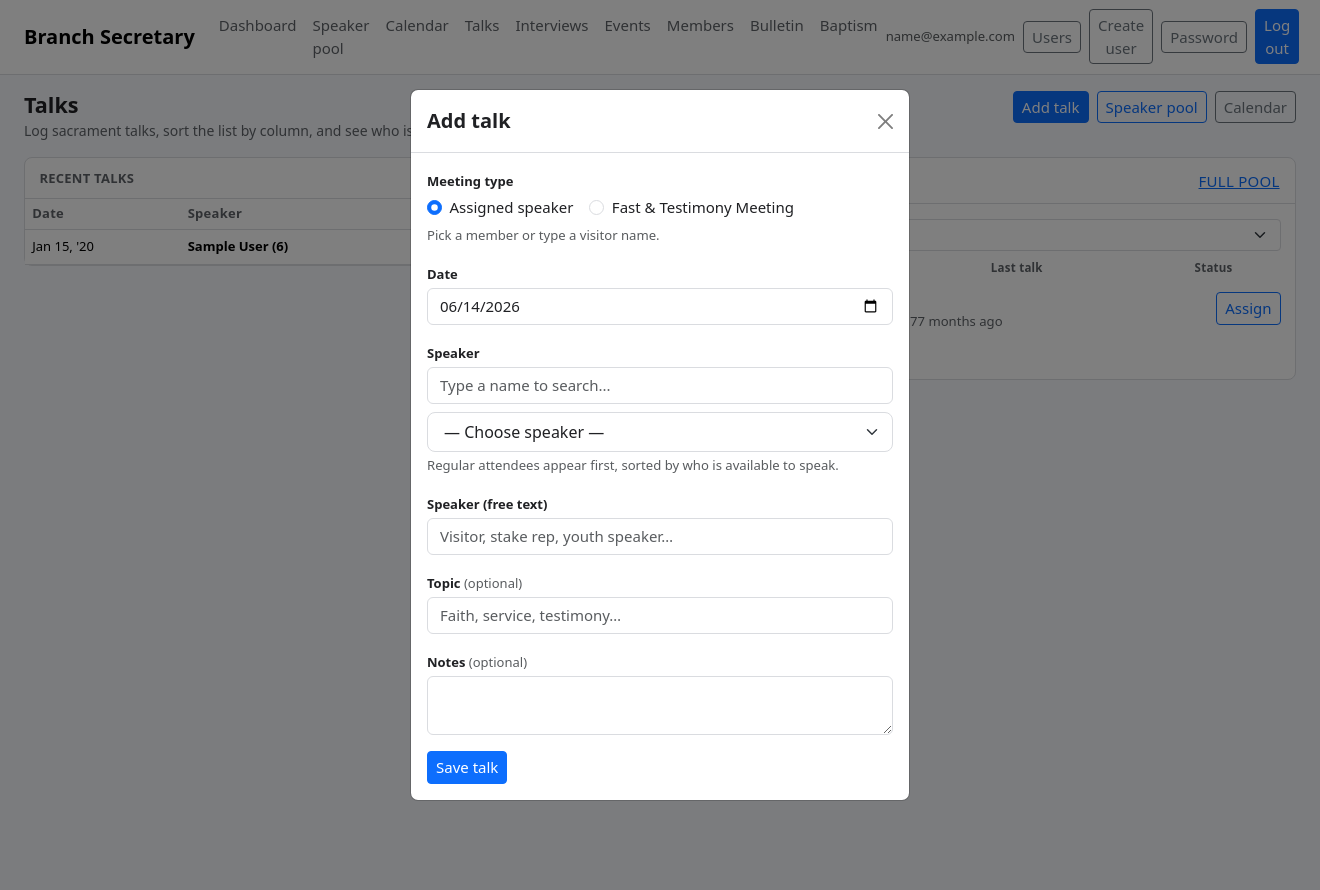
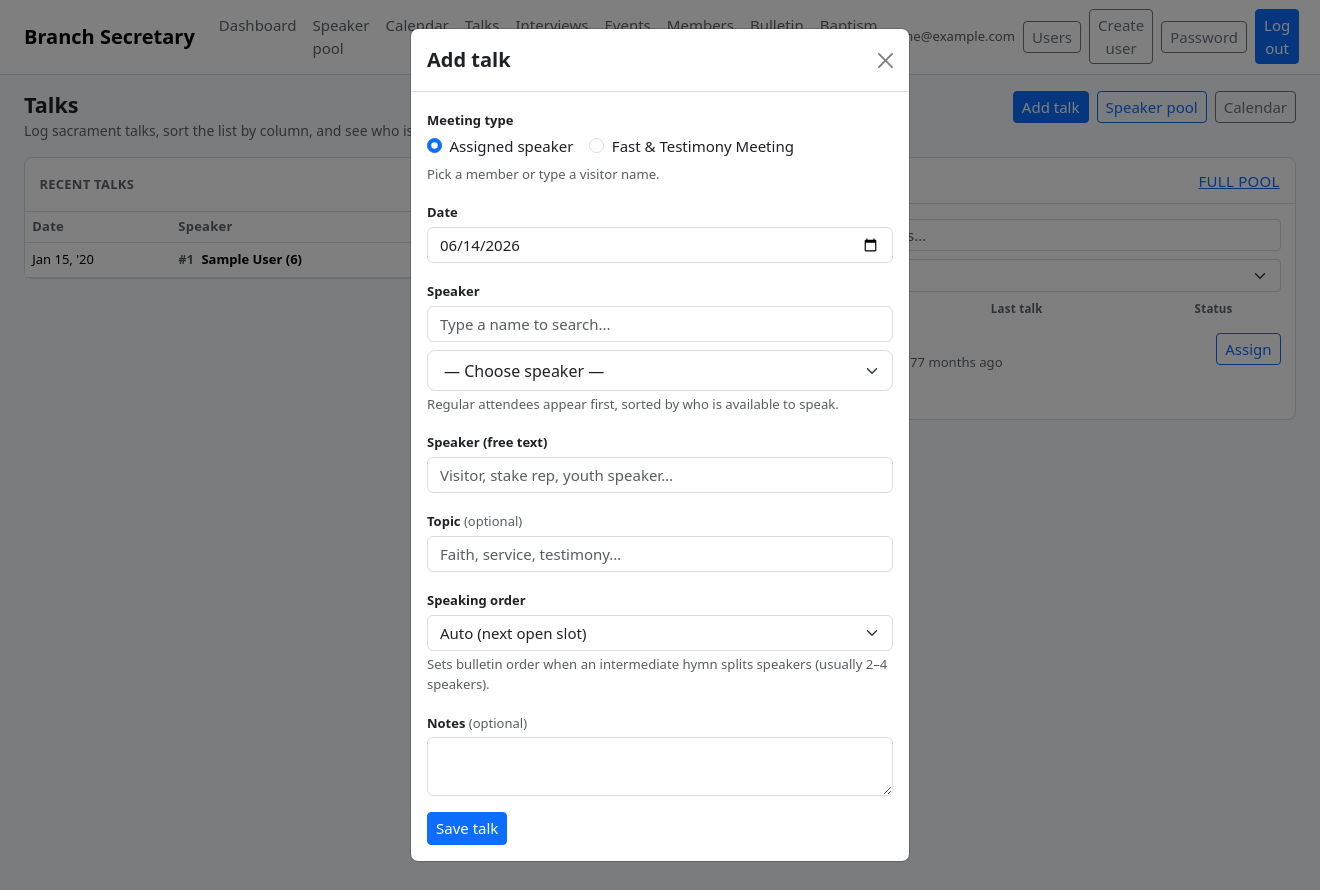
Before and after one commit to alexanderrichhunt-creator/branch-secretary-tool, a Flask app: page /talks in a window 1320 px wide, after a click on "Add talk". Run offline with Flask 3, Linux system fonts and the light colour scheme; a user stored in the database is signed in; tables that the repository leaves empty hold one stand-in row (values such as "Sample post"); some libraries are stand-ins or nearby versions.

Commit message:
Improve bulletin speakers, talk ordering, and pool search.
Split bulletin speakers around the intermediate hymn, fix hymn title lookup, add speaking order 1-4, exclude fast and testimony from talk lists, and add speaker search on the talks and pool pages.

Co-authored-by: Cursor <cursoragent@cursor.com>

```diff
--- a/app/models.py
+++ b/app/models.py
@@ -47,6 +47,7 @@ class Talk(db.Model):
     # Link to a member, OR use speaker_text for generic/one-off entries.
     member_id = db.Column(db.Integer, db.ForeignKey("member.id"), nullable=True, index=True)
     speaker_text = db.Column(db.String(256), nullable=True)
+    sort_order = db.Column(db.Integer, nullable=False, default=0)
     member = db.relationship("Member", back_populates="talks")
 
 
--- a/app/routes.py
+++ b/app/routes.py
@@ -202,12 +202,46 @@ def _week_start_sunday(d: date) -> date:
 MAX_TALKS_PER_SACRAMENT_WEEK = 4
 
 
-def _talk_week_meta(talks: list[Talk]) -> dict:
+def _parse_talk_sort_order() -> int:
+    raw = (request.form.get("sort_order") or "").strip()
+    if raw in ("1", "2", "3", "4"):
+        return int(raw)
+    return 0
+
+
+def _auto_talk_sort_order(talk_date: date, exclude_talk_id: int | None = None) -> int:
     from .bulletin import is_fast_testimony_talk
 
+    used = {
+        t.sort_order
+        for t in _week_talks(talk_date, exclude_talk_id)
+        if not is_fast_testimony_talk(t) and t.sort_order in (1, 2, 3, 4)
+    }
+    for order in range(1, MAX_TALKS_PER_SACRAMENT_WEEK + 1):
+        if order not in used:
+            return order
+    return MAX_TALKS_PER_SACRAMENT_WEEK
+
+
+def _resolve_talk_sort_order(
+    talk_date: date,
+    requested: int,
+    *,
+    exclude_talk_id: int | None = None,
+) -> int:
+    if requested in range(1, MAX_TALKS_PER_SACRAMENT_WEEK + 1):
+        return requested
+    return _auto_talk_sort_order(talk_date, exclude_talk_id)
+
+
+def _talk_week_meta(talks: list[Talk]) -> dict:
+    from .bulletin import is_fast_testimony_talk, sort_assigned_talks
+
+    regular = sort_assigned_talks(talks)
     return {
         "has_fast_testimony": any(is_fast_testimony_talk(t) for t in talks),
-        "regular_talk_count": sum(1 for t in talks if not is_fast_testimony_talk(t)),
+        "regular_talk_count": len(regular),
+        "regular_talks": regular,
     }
 
 
@@ -219,7 +253,11 @@ def _build_current_talk_week(recent_talks: list[Talk], today: date) -> dict:
     week_start = _week_start_sunday(sacrament_date)
     week_talks = sorted(
         (t for t in recent_talks if _week_start_sunday(t.talk_date) == week_start),
-        key=lambda t: t.talk_date,
+        key=lambda t: (
+            (getattr(t, "sort_order", 0) or 999) if (getattr(t, "sort_order", 0) or 0) > 0 else 999,
+            t.talk_date,
+            t.id,
+        ),
     )
     return {
         "week_start": week_start,
@@ -249,7 +287,11 @@ def _build_talk_sunday_groups(
     cutoff_week = _week_start_sunday(cutoff)
     while week_start >= cutoff_week:
         if exclude_week_start is None or week_start != exclude_week_start:
-            talks = sorted(by_week.get(week_start, []), key=lambda t: t.talk_date)
+            talks = sorted(by_week.get(week_start, []), key=lambda t: (
+                (getattr(t, "sort_order", 0) or 999) if (getattr(t, "sort_order", 0) or 0) > 0 else 999,
+                t.talk_date,
+                t.id,
+            ))
             groups.append(
                 {
                     "sacrament_date": week_start,
@@ -642,8 +684,11 @@ def _member_talk_recency(exclude_talk_id: int | None = None) -> dict[str, dict]:
 @main_bp.get("/talks")
 @login_required
 def talks():
+    from .bulletin import is_fast_testimony_talk
+
     today = date.today()
-    talks = Talk.query.order_by(Talk.talk_date.desc()).limit(200).all()
+    all_talks = Talk.query.order_by(Talk.talk_date.desc()).limit(200).all()
+    talks = [t for t in all_talks if not is_fast_testimony_talk(t)]
     return render_template(
         "talks.html",
         talks=talks,
@@ -713,6 +758,7 @@ def add_talk():
         talk_date=talk_date,
         topic=topic,
         notes=notes,
+        sort_order=0 if is_fast_testimony else _resolve_talk_sort_order(talk_date, _parse_talk_sort_order()),
     )
     db.session.add(t)
     db.session.commit()
@@ -792,6 +838,14 @@ def edit_talk_post(talk_id: int):
     talk.speaker_text = speaker_text
     talk.topic = topic
     talk.notes = notes
+    if is_fast_testimony:
+        talk.sort_order = 0
+    else:
+        talk.sort_order = _resolve_talk_sort_order(
+            talk_date,
+            _parse_talk_sort_order(),
+            exclude_talk_id=talk.id,
+        )
     db.session.commit()
 
     flash("Talk updated.", "success")
@@ -1211,16 +1265,14 @@ def api_events():
 
 
 def _talks_for_bulletin_date(talk_date: date) -> list[Talk]:
-    talks = Talk.query.filter_by(talk_date=talk_date).order_by(Talk.id.asc()).all()
-    if talks:
-        return talks
-    week_start = _week_start_sunday(talk_date)
-    week_end = week_start + timedelta(days=6)
-    return (
-        Talk.query.filter(Talk.talk_date >= week_start, Talk.talk_date <= week_end)
-        .order_by(Talk.talk_date.asc(), Talk.id.asc())
-        .all()
-    )
+    from .bulletin import talk_sort_key
+
+    talks = Talk.query.filter_by(talk_date=talk_date).all()
+    if not talks:
+        week_start = _week_start_sunday(talk_date)
+        week_end = week_start + timedelta(days=6)
+        talks = Talk.query.filter(Talk.talk_date >= week_start, Talk.talk_date <= week_end).all()
+    return sorted(talks, key=talk_sort_key)
 
 
 @main_bp.get("/bulletin")
@@ -1251,9 +1303,15 @@ def bulletin_builder():
         _talks_for_bulletin_date(meeting_date),
     )
     defaults["is_first_sacrament_sunday"] = is_first_sacrament_sunday(meeting_date)
+    week_talks = _talks_for_bulletin_date(meeting_date)
+    has_intermediate = bool(
+        (defaults.get("intermediate_hymn_num") or "").strip()
+        or (defaults.get("intermediate_hymn_title") or "").strip()
+    )
     defaults["speakers_text"] = speakers_text_for_mode(
         defaults["speakers_mode"],
-        _talks_for_bulletin_date(meeting_date),
+        week_talks,
+        split_for_intermediate=has_intermediate,
     )
 
     return render_template(
@@ -1297,9 +1355,15 @@ def api_bulletin_speakers():
     if mode not in (SPEAKERS_MODE_TALKS, SPEAKERS_MODE_FAST_TESTIMONY):
         mode = default_speakers_mode(talk_date, talks)
 
+    split_for_intermediate = (request.args.get("has_intermediate") or "").strip() == "1"
+
     return jsonify(
         {
-            "speakers_text": speakers_text_for_mode(mode, talks),
+            "speakers_text": speakers_text_for_mode(
+                mode,
+                talks,
+                split_for_intermediate=split_for_intermediate,
+            ),
             "speakers_mode": mode,
             "is_first_sacrament_sunday": is_first_sacrament_sunday(talk_date),
         }
@@ -1406,11 +1470,12 @@ def bulletin_export(fmt: str):
 
     data = bulletin_from_form(request.form)
     meeting_date = data.get("meeting_date")
+    talks = _talks_for_bulletin_date(meeting_date) if meeting_date else []
     suffix = meeting_date.isoformat() if meeting_date else "draft"
 
     try:
         if fmt == "docx":
-            payload = export_docx(data)
+            payload = export_docx(data, talks)
             return send_file(
                 io.BytesIO(payload),
                 as_attachment=True,
@@ -1418,7 +1483,7 @@ def bulletin_export(fmt: str):
                 mimetype="application/vnd.openxmlformats-officedocument.wordprocessingml.document",
             )
         if fmt == "txt":
-            text = build_bulletin_text(data)
+            text = build_bulletin_text(data, talks)
             return send_file(
                 io.BytesIO(text.encode("utf-8")),
                 as_attachment=True,
--- a/app/static/app.css
+++ b/app/static/app.css
@@ -139,6 +139,15 @@ body {
 .speaker-pool-controls .form-select {
   flex: 1 1 9rem;
   min-width: 9rem;
+}
+
+.speaker-pool-controls .speaker-pool-name-search {
+  flex: 1 1 100%;
+  min-width: 10rem;
+}
+
+.talks-page-main .talks-recent-search {
+  max-width: 14rem;
 }
 
 .speaker-pool-sortable {
--- a/app/static/speaker-pool-controls.js
+++ b/app/static/speaker-pool-controls.js
@@ -91,11 +91,13 @@
 
   function applySortFilter(wrap, state) {
     const filterSelect = wrap.querySelector(".speaker-pool-filter-status");
+    const searchInput = wrap.querySelector(".speaker-pool-name-search");
     const emptyEl = wrap.querySelector(".speaker-pool-filter-empty");
     const parent = getListParent(wrap);
     if (!parent) return;
 
     const filterStatus = filterSelect ? filterSelect.value : "";
+    const searchQuery = searchInput ? searchInput.value.trim().toLowerCase() : "";
     let items = getItems(wrap);
 
     if (filterStatus) {
@@ -105,6 +107,12 @@
           return status === "recent" || status === "upcoming";
         }
         return status === filterStatus;
+      });
+    }
+
+    if (searchQuery) {
+      items = items.filter(function (el) {
+        return (el.getAttribute("data-pool-name") || "").includes(searchQuery);
       });
     }
 
@@ -129,6 +137,9 @@
             ? status === "recent" || status === "upcoming"
             : status === filterStatus;
       }
+      if (visible && searchQuery) {
+        visible = (el.getAttribute("data-pool-name") || "").includes(searchQuery);
+      }
       el.classList.toggle("d-none", !visible);
     });
 
@@ -139,8 +150,9 @@
 
   function initWrap(wrap) {
     const filterSelect = wrap.querySelector(".speaker-pool-filter-status");
+    const searchInput = wrap.querySelector(".speaker-pool-name-search");
     const sortButtons = wrap.querySelectorAll(".speaker-pool-sortable");
-    if (!sortButtons.length && !filterSelect) return;
+    if (!sortButtons.length && !filterSelect && !searchInput) return;
 
     const state = { column: null, direction: "asc" };
 
@@ -164,6 +176,7 @@
     });
 
     if (filterSelect) filterSelect.addEventListener("change", refresh);
+    if (searchInput) searchInput.addEventListener("input", refresh);
     refresh();
   }
 
--- a/app/static/talks-recent-controls.js
+++ b/app/static/talks-recent-controls.js
@@ -69,15 +69,32 @@
     });
   }
 
+  function applySearch(wrap) {
+    const searchInput = wrap.closest(".panel")?.querySelector(".talks-recent-search")
+      || document.querySelector(".talks-recent-search");
+    const query = searchInput ? searchInput.value.trim().toLowerCase() : "";
+    getRows(wrap).forEach(function (row) {
+      if (!query) {
+        row.classList.remove("d-none");
+        return;
+      }
+      const speaker = (row.getAttribute("data-talk-speaker") || "").toLowerCase();
+      row.classList.toggle("d-none", !speaker.includes(query));
+    });
+  }
+
   function initWrap(wrap) {
     const sortButtons = wrap.querySelectorAll(".talks-recent-sortable");
-    if (!sortButtons.length) return;
+    const searchInput = wrap.closest(".panel")?.querySelector(".talks-recent-search")
+      || document.querySelector(".talks-recent-search");
+    if (!sortButtons.length && !searchInput) return;
 
     const state = { column: null, direction: "asc" };
 
     function refresh() {
       applySort(wrap, state);
       updateHeaderIndicators(wrap, state.column, state.direction);
+      applySearch(wrap);
     }
 
     sortButtons.forEach(function (btn) {
@@ -93,6 +110,8 @@
         refresh();
       });
     });
+
+    if (searchInput) searchInput.addEventListener("input", refresh);
   }
 
   document.querySelectorAll("[data-talks-recent-list]").forEach(initWrap);
--- a/app/templates/partials/speaker_pool_table.html
+++ b/app/templates/partials/speaker_pool_table.html
@@ -3,6 +3,12 @@
   {% if speaker_pool %}
     {% if show_controls %}
       <div class="speaker-pool-controls d-flex flex-wrap gap-2 mb-2">
+        <input
+          type="search"
+          class="form-control form-control-sm speaker-pool-name-search"
+          placeholder="Search speakers…"
+          aria-label="Search speakers by name"
+        />
         <select class="form-select form-select-sm speaker-pool-filter-status" aria-label="Filter by status">
           <option value="">All statuses</option>
           <option value="never">Never spoke</option>
--- /dev/null
+++ b/app/templates/partials/talk_speaker_order.html
@@ -0,0 +1,11 @@
+<div class="mb-3 talk-assigned-fields">
+  <label class="form-label" for="{{ id_prefix }}sort_order">Speaking order</label>
+  <select class="form-select" id="{{ id_prefix }}sort_order" name="sort_order">
+    <option value="" {% if not selected_sort_order %}selected{% endif %}>Auto (next open slot)</option>
+    <option value="1" {% if selected_sort_order == 1 %}selected{% endif %}>1 — first speaker</option>
+    <option value="2" {% if selected_sort_order == 2 %}selected{% endif %}>2</option>
+    <option value="3" {% if selected_sort_order == 3 %}selected{% endif %}>3</option>
+    <option value="4" {% if selected_sort_order == 4 %}selected{% endif %}>4</option>
+  </select>
+  <div class="form-text">Sets bulletin order when an intermediate hymn splits speakers (usually 2–4 speakers).</div>
+</div>
--- a/app/templates/speaker_pool.html
+++ b/app/templates/speaker_pool.html
@@ -92,6 +92,9 @@
               <label class="form-label" for="pool_topic">Topic <span class="text-muted fw-normal">(optional)</span></label>
               <input class="form-control" type="text" id="pool_topic" name="topic" placeholder="Topic" />
             </div>
+            {% with id_prefix='pool_', selected_sort_order=none %}
+              {% include 'partials/talk_speaker_order.html' %}
+            {% endwith %}
           </div>
           <button class="btn btn-primary btn-sm" type="submit">Save talk assignment</button>
         </form>
--- a/app/templates/talk_edit.html
+++ b/app/templates/talk_edit.html
@@ -11,7 +11,7 @@
 <div class="card shadow-sm">
   <div class="card-body">
         <form method="post" action="{{ url_for('main.edit_talk_post', talk_id=talk.id) }}" class="talk-add-form">
-      {% set id_prefix = '' %}{% include 'partials/talk_kind_selector.html' %}
+      {% set is_fast_testimony = is_fast_testimony %}{% set id_prefix = '' %}{% include 'partials/talk_kind_selector.html' %}
       <div class="talk-assigned-fields">
         <div class="mb-3">
           <label class="form-label big-label" for="member_filter">Speaker (speaker pool first)</label>
@@ -36,6 +36,9 @@
           <label class="form-label big-label" for="topic">Topic <span class="text-muted fw-normal">(optional)</span></label>
           <input class="form-control form-control-lg" id="topic" name="topic" value="{{ talk.topic or '' }}" />
         </div>
+        {% with id_prefix='', selected_sort_order=talk.sort_order if talk.sort_order else none %}
+          {% include 'partials/talk_speaker_order.html' %}
+        {% endwith %}
       </div>
       <div class="mb-3">
         <label class="form-label big-label" for="notes">Notes (optional)</label>
--- a/app/templates/talks.html
+++ b/app/templates/talks.html
@@ -15,7 +15,15 @@
 <div class="row g-3 talks-page-layout align-items-start">
   <div class="col-12 col-lg-7 order-2 order-lg-1 talks-page-main">
     <div class="panel">
-      <div class="panel-header">Recent talks</div>
+      <div class="panel-header d-flex flex-wrap justify-content-between align-items-center gap-2">
+        <span>Recent talks</span>
+        <input
+          type="search"
+          class="form-control form-control-sm talks-recent-search"
+          placeholder="Search speakers…"
+          aria-label="Search recent talks by speaker"
+        />
+      </div>
       <div class="panel-body p-0 panel-body-scroll">
         <div class="table-responsive" data-talks-recent-list>
           <table class="table table-sm align-middle mb-0 talks-recent-table">
@@ -54,7 +62,10 @@
                       <span class="speaker-pool-badge speaker-pool-badge-upcoming d-inline-block ms-1">Upcoming talk</span>
                     {% endif %}
                   </td>
-                  <td class="fw-semibold talks-recent-speaker">{{ talk_speaker_label(t) }}</td>
+                  <td class="fw-semibold talks-recent-speaker">
+                    {% if t.sort_order %}<span class="text-muted me-1">#{{ t.sort_order }}</span>{% endif %}
+                    {{ talk_speaker_label(t) }}
+                  </td>
                   <td class="talks-recent-topic">{% if t.topic %}{{ t.topic }}{% else %}<span class="muted">—</span>{% endif %}</td>
                   <td class="text-end text-nowrap">
                     <a class="btn btn-sm btn-outline-secondary" href="{{ url_for('main.edit_talk', talk_id=t.id) }}">Edit</a>
@@ -118,6 +129,9 @@
               <label class="form-label" for="talks_topic">Topic <span class="text-muted fw-normal">(optional)</span></label>
               <input class="form-control" type="text" id="talks_topic" name="topic" placeholder="Faith, service, testimony…" />
             </div>
+            {% with id_prefix='talks_', selected_sort_order=none %}
+              {% include 'partials/talk_speaker_order.html' %}
+            {% endwith %}
           </div>
           <div class="mb-3">
             <label class="form-label" for="talks_notes">Notes <span class="text-muted fw-normal">(optional)</span></label>
```
Also changed, not shown: app/__init__.py (+10 -3 lines), app/bulletin.py (+119 -15 lines), app/static/bulletin.js (+84 -20 lines), app/templates/dashboard.html (+33 -8 lines).
